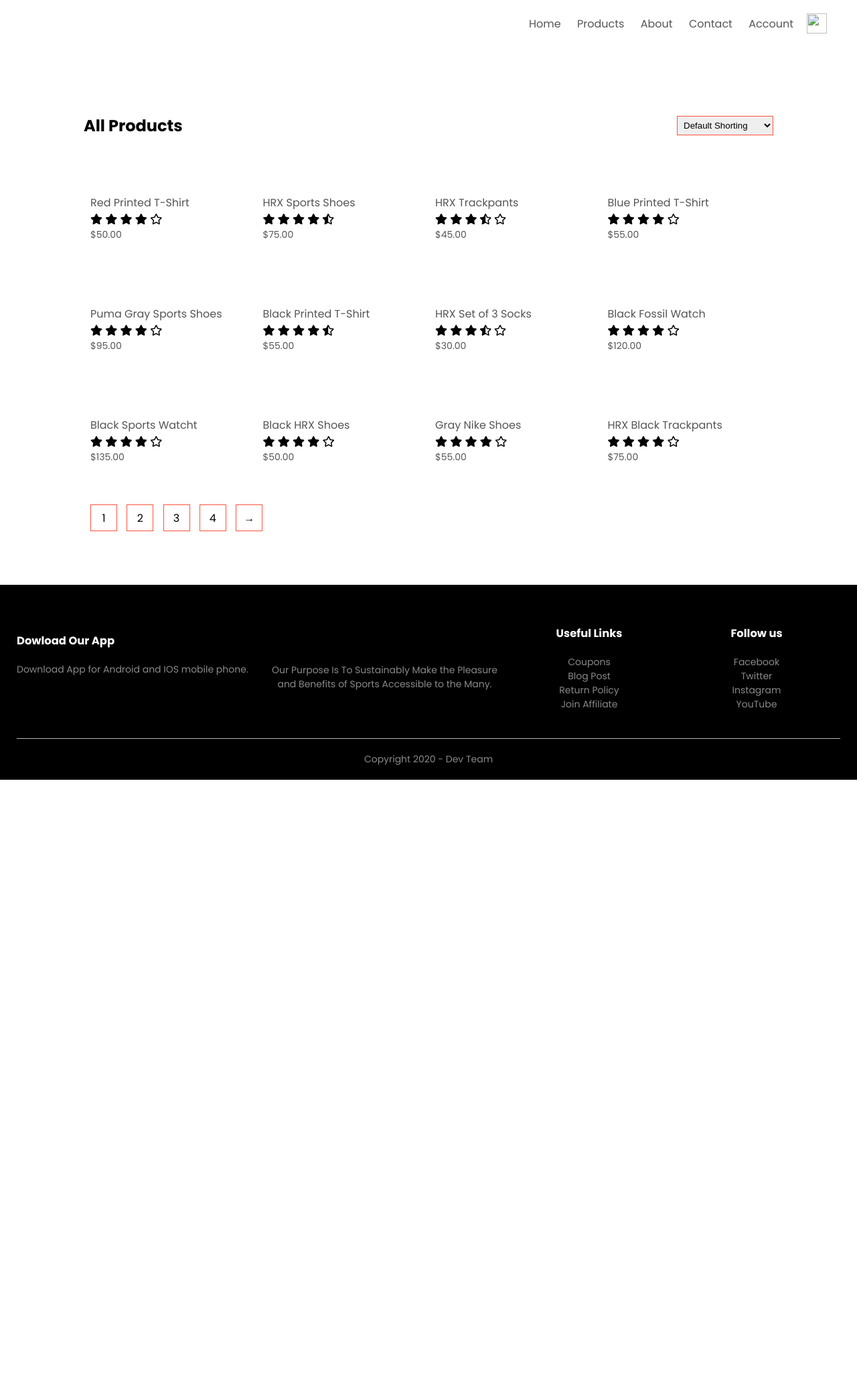
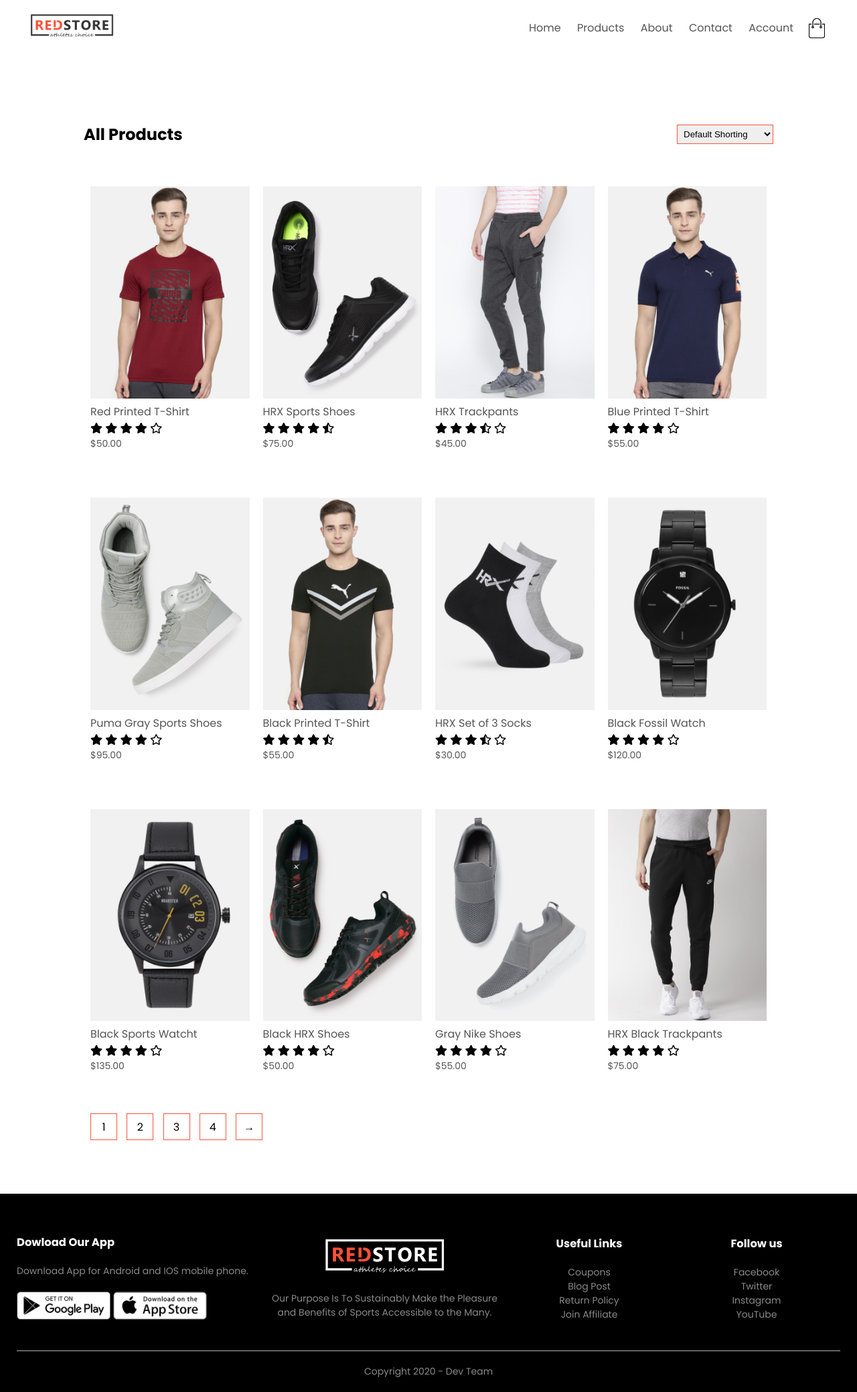
Before and after one commit to NguyenHieu812/DevStore, a plain HTML site: page products.html in a window 1280 px wide. Shown: the whole page at 67% size. Before the commit the page ends 1164 px from the top, so only its background shows below. Drawn offline with Linux system fonts and the light colour scheme; the site is published under a folder, as on GitHub Pages, so addresses that start at the root find nothing.

Commit message:
webshops

```diff
--- a/products.html
+++ b/products.html
@@ -14,7 +14,7 @@
         <div class="container">
             <div class="navbar">
                 <div class="logo">
-                    <a href="index.html"><img src="/images/logo.png" width="125px" alt=""></a>
+                    <a href="index.html"><img src="images/logo.png" width="125px" alt=""></a>
                 </div>
                 <nav>
                     <ul id="MenuItems">
@@ -26,8 +26,8 @@
 
                     </ul>
                 </nav>
-                <img src="/images/cart.png" width="30px" height="30px" alt="">
-                <img class="menu-icon" onclick="menutoggle()" src="/images/menu.png">
+                <img src="images/cart.png" width="30px" height="30px" alt="">
+                <img class="menu-icon" onclick="menutoggle()" src="images/menu.png">
             </div>
 
         </div>
@@ -47,7 +47,7 @@
 
         <div class="row">
             <div class="col-4">
-                <img src="/images/product-1.jpg" alt="">
+                <img src="images/product-1.jpg" alt="">
                 <h4>Red Printed T-Shirt</h4>
                 <div class="rating">
                     <i class="fas fa-star"></i>
@@ -60,7 +60,7 @@
             </div>
 
             <div class="col-4">
-                <img src="/images/product-2.jpg" alt="">
+                <img src="images/product-2.jpg" alt="">
                 <h4>HRX Sports Shoes</h4>
                 <div class="rating">
                     <i class="fas fa-star"></i>
@@ -73,7 +73,7 @@
             </div>
 
             <div class="col-4">
-                <img src="/images/product-3.jpg" alt="">
+                <img src="images/product-3.jpg" alt="">
                 <h4>HRX Trackpants</h4>
                 <div class="rating">
                     <i class="fas fa-star"></i>
@@ -86,7 +86,7 @@
             </div>
 
             <div class="col-4">
-                <img src="/images/product-4.jpg" alt="">
+                <img src="images/product-4.jpg" alt="">
                 <h4>Blue Printed T-Shirt</h4>
                 <div class="rating">
                     <i class="fas fa-star"></i>
@@ -100,7 +100,7 @@
         </div>
         <div class="row">
             <div class="col-4">
-                <img src="/images/product-5.jpg" alt="">
+                <img src="images/product-5.jpg" alt="">
                 <h4>Puma Gray Sports Shoes</h4>
                 <div class="rating">
                     <i class="fas fa-star"></i>
@@ -113,7 +113,7 @@
             </div>
 
             <div class="col-4">
-                <img src="/images/product-6.jpg" alt="">
+                <img src="images/product-6.jpg" alt="">
                 <h4>Black Printed T-Shirt</h4>
                 <div class="rating">
                     <i class="fas fa-star"></i>
@@ -126,7 +126,7 @@
             </div>
 
             <div class="col-4">
-                <img src="/images/product-7.jpg" alt="">
+                <img src="images/product-7.jpg" alt="">
                 <h4>HRX Set of 3 Socks</h4>
                 <div class="rating">
                     <i class="fas fa-star"></i>
@@ -139,7 +139,7 @@
             </div>
 
             <div class="col-4">
-                <img src="/images/product-8.jpg" alt="">
+                <img src="images/product-8.jpg" alt="">
                 <h4>Black Fossil Watch</h4>
                 <div class="rating">
                     <i class="fas fa-star"></i>
@@ -152,7 +152,7 @@
             </div>
 
             <div class="col-4">
-                <img src="/images/product-9.jpg" alt="">
+                <img src="images/product-9.jpg" alt="">
                 <h4>Black Sports Watcht</h4>
                 <div class="rating">
                     <i class="fas fa-star"></i>
@@ -165,7 +165,7 @@
             </div>
 
             <div class="col-4">
-                <img src="/images/product-10.jpg" alt="">
+                <img src="images/product-10.jpg" alt="">
                 <h4>Black HRX Shoes</h4>
                 <div class="rating">
                     <i class="fas fa-star"></i>
@@ -178,7 +178,7 @@
             </div>
 
             <div class="col-4">
-                <img src="/images/product-11.jpg" alt="">
+                <img src="images/product-11.jpg" alt="">
                 <h4>Gray Nike Shoes</h4>
                 <div class="rating">
                     <i class="fas fa-star"></i>
@@ -191,7 +191,7 @@
             </div>
 
             <div class="col-4">
-                <img src="/images/product-12.jpg" alt="">
+                <img src="images/product-12.jpg" alt="">
                 <h4>HRX Black Trackpants</h4>
                 <div class="rating">
                     <i class="fas fa-star"></i>
@@ -224,12 +224,12 @@
                     <h3>Dowload Our App</h3>
                     <p>Download App for Android and IOS mobile phone.</p>
                     <div class="app-logo">
-                        <img src="/images/play-store.png" alt="">
-                        <img src="/images/app-store.png" alt="">
+                        <img src="images/play-store.png" alt="">
+                        <img src="images/app-store.png" alt="">
                     </div>
                 </div>
                 <div class="footer-col-2">
-                    <img src="/images/logo-white.png" alt="">
+                    <img src="images/logo-white.png" alt="">
                     <p>Our Purpose Is To Sustainably Make the Pleasure and Benefits of Sports Accessible to the Many.</p>
                 </div>
                 <div class="footer-col-3">
```
Also changed, not shown: account.html (+7 -7 lines), cart.html (+9 -9 lines), index.html (+31 -31 lines), products-details.html (+15 -15 lines).
